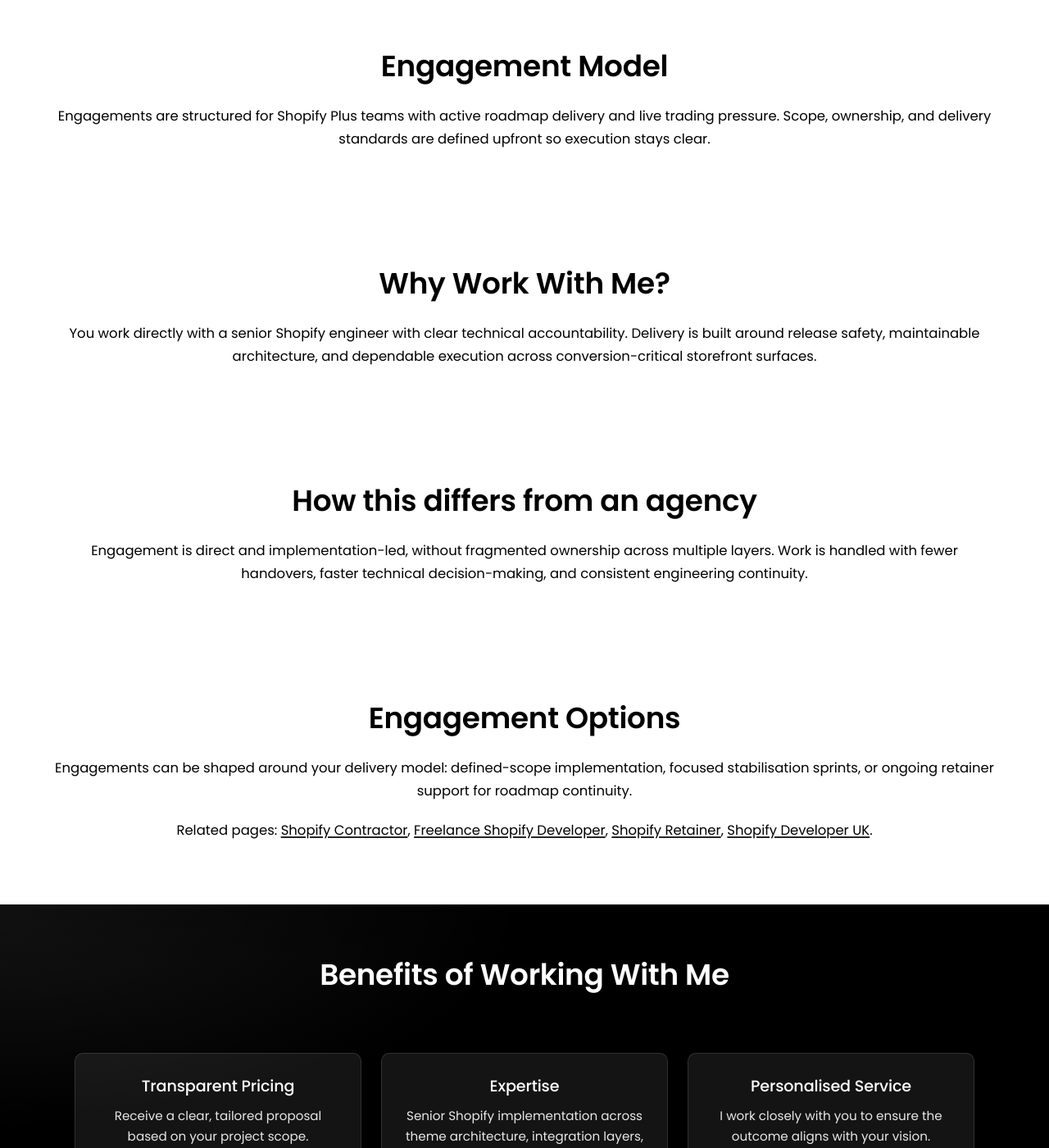
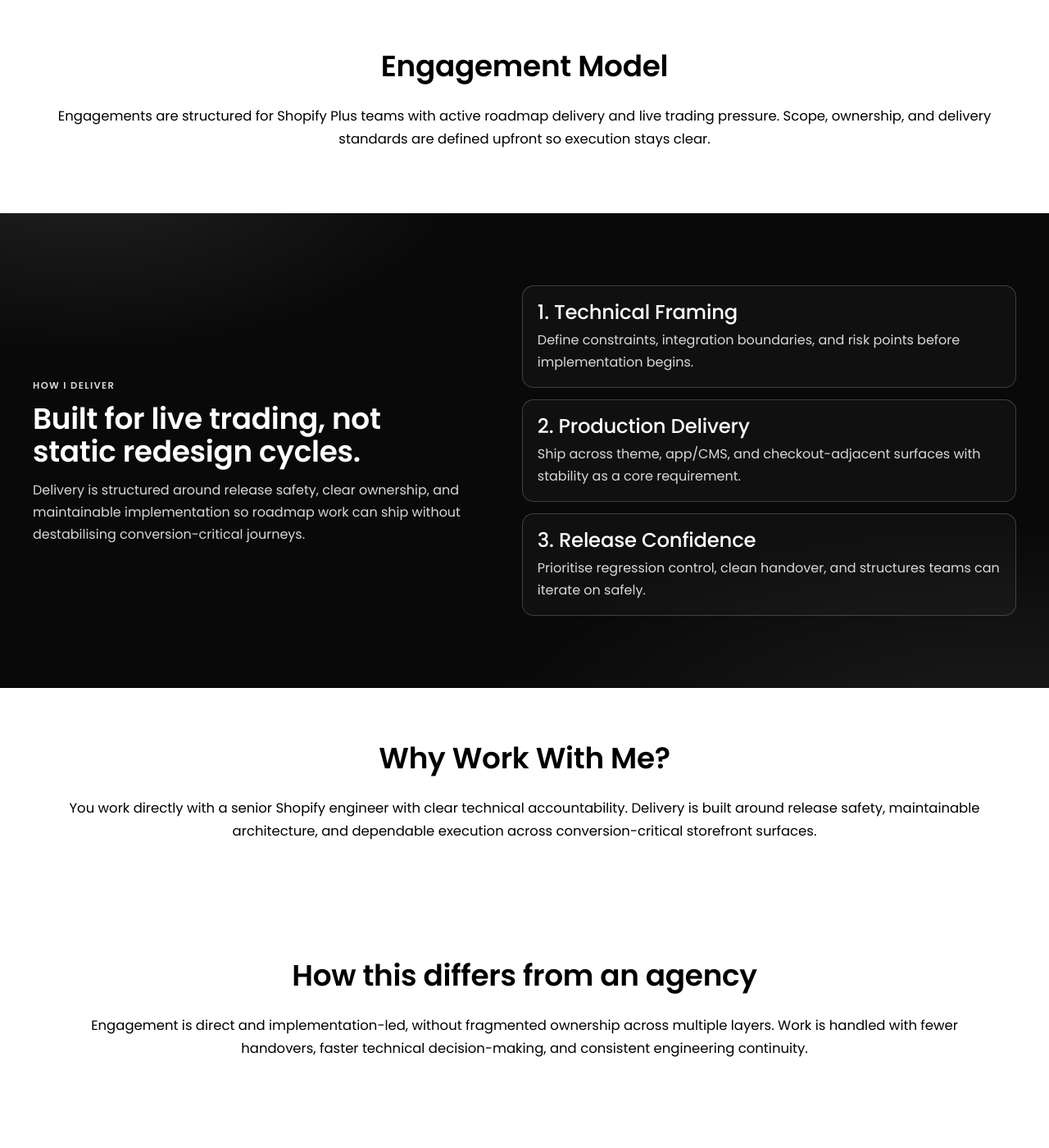
Before and after one commit to DanielleChantee/daniellechantee.github.io, a Jekyll site: the page built from working-with-me.html, in a window 1280 px wide and 1400 px high, scrolled down 483 px. Shown: the whole window at 82% size. Built offline with Jekyll 4.4.1, drawn with Linux system fonts in a browser that asks for light colours.

Commit message:
Refine work intro density and move delivery strip to Working With Me

```diff
--- a/styles/work.css
+++ b/styles/work.css
@@ -4,6 +4,40 @@
   margin: 0;
   padding: 0;
   transition: background-color var(--transition-normal);
+}
+
+/* Section divider morphs (Work page intro only) */
+.section-morph {
+  position: relative;
+  overflow: hidden;
+}
+
+.section-morph--bottom::after {
+  content: "";
+  position: absolute;
+  left: 50%;
+  bottom: -62px;
+  transform: translateX(-50%);
+  width: min(1200px, 95vw);
+  height: 128px;
+  border-radius: 50%;
+  pointer-events: none;
+  background: radial-gradient(ellipse at center, rgba(255, 255, 255, 0.2) 0%, rgba(255, 255, 255, 0.08) 34%, rgba(255, 255, 255, 0) 70%);
+  z-index: 1;
+}
+
+.section-morph--top::before {
+  content: "";
+  position: absolute;
+  left: 50%;
+  top: -62px;
+  transform: translateX(-50%);
+  width: min(1200px, 95vw);
+  height: 128px;
+  border-radius: 50%;
+  pointer-events: none;
+  background: radial-gradient(ellipse at center, rgba(255, 255, 255, 0.17) 0%, rgba(255, 255, 255, 0.07) 36%, rgba(255, 255, 255, 0) 70%);
+  z-index: 1;
 }
 
 /* Project Filter */
@@ -152,6 +186,7 @@
   grid-template-columns: 1fr 1fr;
   gap: 64px;
   align-items: center;
+  transition: transform 0.45s cubic-bezier(0.22, 1, 0.36, 1);
 }
 
 .project-block--image-right .project-block-inner {
@@ -168,11 +203,14 @@
   overflow: hidden;
   border-radius: var(--radius-md);
   box-shadow: 0 4px 20px rgba(0, 0, 0, 0.08);
-  transition: box-shadow var(--transition-normal);
+  transition:
+    transform 0.45s cubic-bezier(0.22, 1, 0.36, 1),
+    box-shadow var(--transition-normal);
 }
 
 .project-block:hover .project-block-media {
-  box-shadow: 0 8px 30px rgba(0, 0, 0, 0.12);
+  transform: translateY(-5px);
+  box-shadow: 0 14px 34px rgba(0, 0, 0, 0.16);
 }
 
 .project-block-media a {
@@ -187,11 +225,11 @@
   object-fit: cover;
   object-position: top center;
   display: block;
-  transition: transform var(--transition-slow);
+  transition: transform 0.6s cubic-bezier(0.22, 1, 0.36, 1);
 }
 
 .project-block-media a:hover img {
-  transform: scale(1.02);
+  transform: scale(1.05);
 }
 
 .project-block-info {
@@ -217,6 +255,7 @@
   margin: 0 0 16px 0;
   text-align: center;
   text-transform: none;
+  transition: transform 0.45s cubic-bezier(0.22, 1, 0.36, 1);
 }
 
 .project-block-info p {
@@ -225,13 +264,135 @@
   color: var(--text-gray);
   margin: 0 0 24px 0;
   text-align: center;
+  transition:
+    transform 0.45s cubic-bezier(0.22, 1, 0.36, 1),
+    color 0.35s ease;
 }
 
 .project-block-info .btn {
   display: inline-block;
+  transition: transform 0.35s cubic-bezier(0.22, 1, 0.36, 1);
+}
+
+.project-block:hover .project-block-inner {
+  transform: translateY(-2px);
+}
+
+.project-block:hover .project-block-info h2 {
+  transform: translateY(-2px);
+}
+
+.project-block:hover .project-block-info p {
+  transform: translateY(-1px);
+  color: #2f2f2f;
+}
+
+.project-block:hover .project-block-info .btn {
+  transform: translateY(-2px);
+}
+
+/* Sticky story strip */
+.work-story-strip {
+  background: #090909;
+  color: #ffffff;
+  padding: clamp(56px, 8vw, 88px) 24px;
+  position: relative;
+  overflow: hidden;
+}
+
+.work-story-strip::before {
+  content: "";
+  position: absolute;
+  inset: 0;
+  background:
+    radial-gradient(700px 340px at 8% -10%, rgba(255, 255, 255, 0.1), transparent 68%),
+    radial-gradient(900px 360px at 96% 110%, rgba(255, 255, 255, 0.08), transparent 72%);
+  pointer-events: none;
+}
+
+.work-story-inner {
+  position: relative;
+  z-index: 1;
+  max-width: 1200px;
+  margin: 0 auto;
+  display: grid;
+  grid-template-columns: 0.95fr 1.05fr;
+  gap: clamp(28px, 4vw, 56px);
+}
+
+.work-story-sticky {
+  position: sticky;
+  top: 108px;
+  align-self: start;
+}
+
+.work-story-kicker {
+  display: inline-block;
+  font-size: 0.72rem;
+  font-weight: 600;
+  letter-spacing: 0.12em;
+  text-transform: uppercase;
+  opacity: 0.86;
+  margin-bottom: 12px;
+}
+
+.work-story-sticky h2 {
+  color: #ffffff;
+  margin-bottom: 14px;
+  max-width: 20ch;
+}
+
+.work-story-sticky p {
+  color: rgba(255, 255, 255, 0.84);
+  margin: 0;
+  max-width: 52ch;
+}
+
+.work-story-steps {
+  display: grid;
+  gap: 14px;
+}
+
+.work-story-step {
+  border: 1px solid rgba(255, 255, 255, 0.2);
+  background: rgba(255, 255, 255, 0.03);
+  backdrop-filter: blur(3px);
+  border-radius: 14px;
+  padding: 18px 18px 16px;
+  transition:
+    transform 0.35s cubic-bezier(0.22, 1, 0.36, 1),
+    border-color 0.35s ease;
+}
+
+.work-story-step:hover {
+  transform: translateX(4px);
+  border-color: rgba(255, 255, 255, 0.42);
+}
+
+.work-story-step h3 {
+  color: #ffffff;
+  margin-bottom: 8px;
+}
+
+.work-story-step p {
+  color: rgba(255, 255, 255, 0.84);
+  margin: 0;
 }
 
 @media (max-width: 900px) {
+  .section-morph--bottom::after,
+  .section-morph--top::before {
+    display: none;
+  }
+
+  .work-story-inner {
+    grid-template-columns: 1fr;
+  }
+
+  .work-story-sticky {
+    position: static;
+  }
+
   .project-block {
     padding: 48px 20px;
   }
--- a/working-with-me.html
+++ b/working-with-me.html
@@ -25,6 +25,34 @@
       </p>
     </div>
   </div>
+
+  <section class="work-story-strip" aria-label="How delivery is structured">
+    <div class="work-story-inner">
+      <aside class="work-story-sticky">
+        <span class="work-story-kicker">How I Deliver</span>
+        <h2>Built for live trading, not static redesign cycles.</h2>
+        <p>
+          Delivery is structured around release safety, clear ownership, and
+          maintainable implementation so roadmap work can ship without
+          destabilising conversion-critical journeys.
+        </p>
+      </aside>
+      <div class="work-story-steps">
+        <article class="work-story-step">
+          <h3>1. Technical Framing</h3>
+          <p>Define constraints, integration boundaries, and risk points before implementation begins.</p>
+        </article>
+        <article class="work-story-step">
+          <h3>2. Production Delivery</h3>
+          <p>Ship across theme, app/CMS, and checkout-adjacent surfaces with stability as a core requirement.</p>
+        </article>
+        <article class="work-story-step">
+          <h3>3. Release Confidence</h3>
+          <p>Prioritise regression control, clean handover, and structures teams can iterate on safely.</p>
+        </article>
+      </div>
+    </div>
+  </section>
 
   <div class="about content-section">
     <div class="content">
```
Also changed, not shown: work.html (+6 -15 lines).
